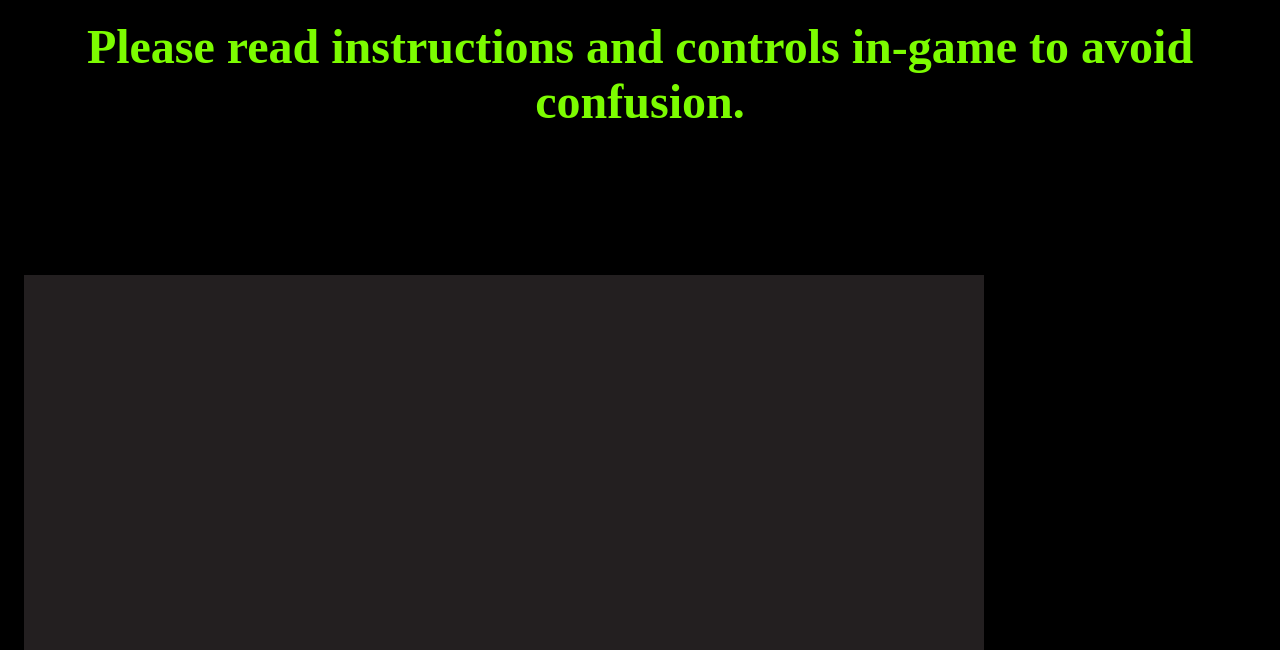
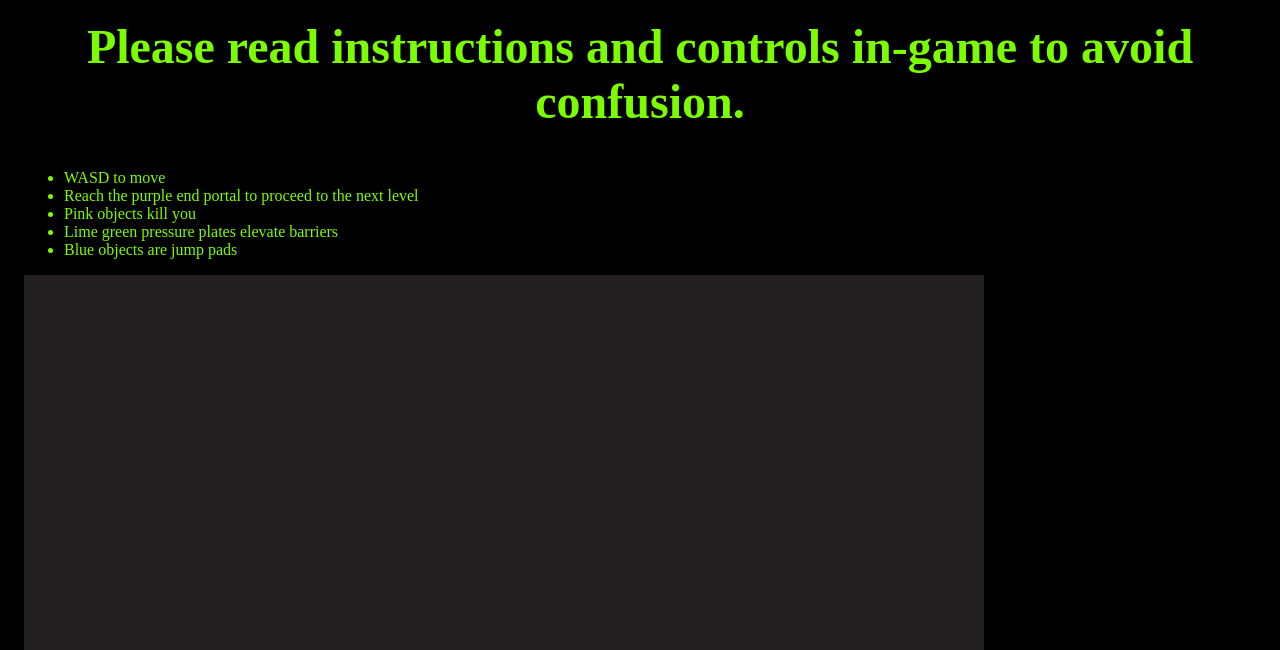
Before and after one commit to Maanush27/playpolydasher, a plain HTML site: page index.html in a window 1280 px wide. Shown: the part 150-800 px from the top of the page. Drawn offline with Linux system fonts and the light colour scheme; no server answers.

Commit message:
Update style.css

```diff
--- a/TemplateData/style.css
+++ b/TemplateData/style.css
@@ -10,6 +10,10 @@ h1.title, h2.title {
   text-align: center;
 
   font-size: 48px;
-  color: #7CFC00
+  color: #7CFC00;
 
 }
+
+li {
+  color: #7CFC00;
+}
```
